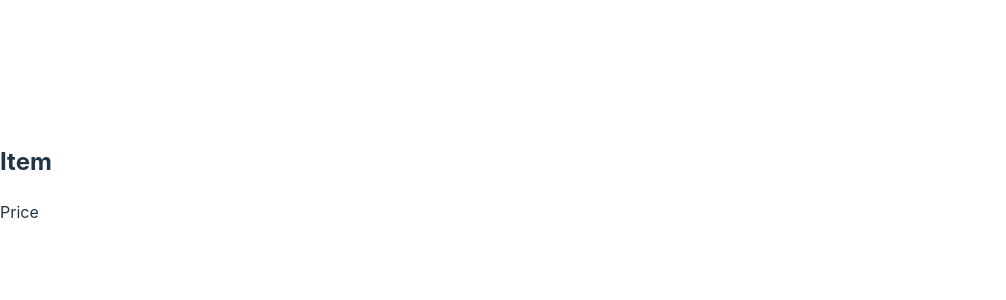
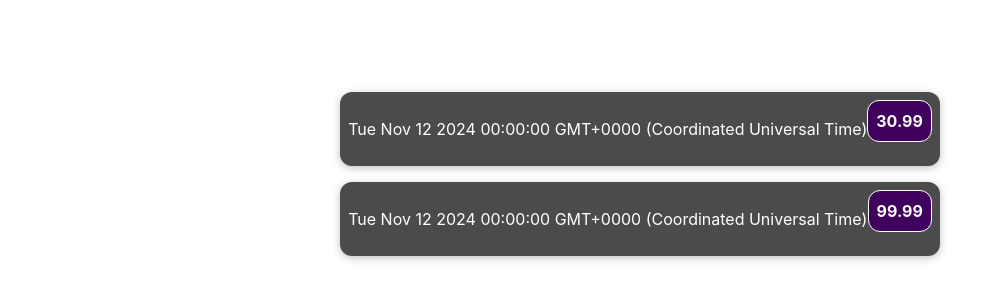
Before and after one commit to GreenBean0303/REACT, a React (Vite) app in the folder React/: page / in a window 1280 px wide. Shown: the part 226-526 px from the top of the page, without its empty margins (0-1006 px from the left). Built offline with nearby package versions, Linux system fonts and the light colour scheme.

Commit message:
New 3.punkti ülesanded täidetud

```diff
--- a/React/src/App.jsx
+++ b/React/src/App.jsx
@@ -1,11 +1,28 @@
-import React from 'react'
-import ExpenseItem from './components/ExpenseItem.jsx'
+import './App.css';
+import ExpenseItem from './components/ExpenseItem.jsx';
 
 const App = () => {
+  const expenses = [
+    {
+      date: new Date(2024, 10, 12),
+      title:"New book",
+      price: 30.99
+    },
+    {
+      date: new Date(2024, 10, 12),
+      title:"New jeans",
+      price: 99.99
+    }
+
+  ]
+
+
   return (
-    <div className = "App"><ExpenseItem />
+    <div className = "App">
+      <ExpenseItem data= {expenses[0]}/>
+      <ExpenseItem data= {expenses[1]}/>
     </div>
   );
 }
 
-export default App
+export default App;
--- a/React/src/components/ExpenseItem.css
+++ b/React/src/components/ExpenseItem.css
@@ -10,7 +10,7 @@
     color: white;
 }
 
-.expense-item__description {
+.expense-item_description {
     display: flex;
     flex-direction: column;
     gap: 1rem;
@@ -28,7 +28,7 @@
     color: white;
 }
 
-.expense-item__price {
+.expense-item_price {
     font-size: 1rem;
     font-weight: bold;
     color: white;
--- a/React/src/components/ExpenseItem.jsx
+++ b/React/src/components/ExpenseItem.jsx
@@ -1,13 +1,16 @@
-import './ExpenseItem'
-const ExpenseItem = () => {
-    const date = new Date(2024, 10, 12)
-    const title = "New book"
-    const price = 30.99
+import './ExpenseItem.css'
+const ExpenseItem = (props) => {
+
+    console.log(props)
+    console.log(props.data)
+
     return (
         <div className = "expense-item">
+            <div>{props.data.date.toString()}</div>
             <div className = "expense-item_description">
-                <h2>Item</h2>
-                <div className = "expense-item_price">Price</div>
+                <h2>{props.data.item}</h2>
+                <div className = "expense-item_price">
+                    {props.data.price}</div>
             </div>
          </div>
     )
```
